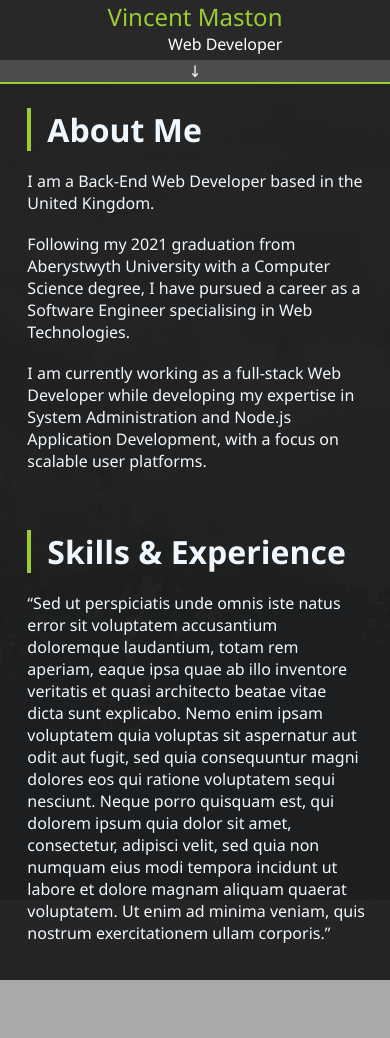
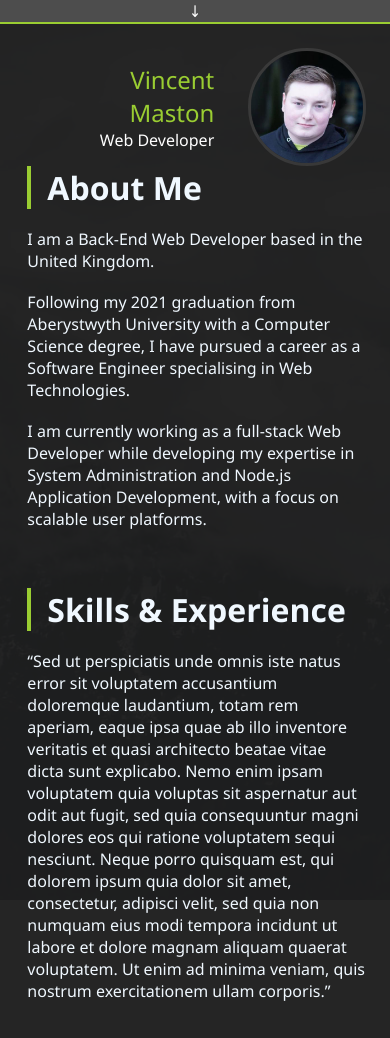
Before and after one commit to VMaston/vmaston.github.io, a Jekyll site: the page built from index.md, in a window 390 px wide. Built offline with Jekyll 4.4.1, drawn with Linux system fonts in a browser that asks for light colours; before the commit the page ends 980 px from its top, so only the background shows below that.

Commit message:
Revert "vincent maston - web developer mobile header"
This reverts commit ce09eb6d2867c6d254cc8527506bbf59d8c2d28b.

```diff
--- a/_includes/header.html
+++ b/_includes/header.html
@@ -2,12 +2,6 @@
 <script src="/assets/js/javascript_mobileheader.js"></script>
 
 <div class="header">
-  <div id="header-container" class="header-container imgdisplay">
-    <div class="name">
-      Vincent Maston
-      <div class="undername">Web Developer</div>
-    </div>
-  </div>
   <div class="mobile-dropdown" onclick="dropdown()">↓</div>
   <div class="line"></div>
   {% for item in site.navigation %} {% assign class = 'menu' %} {% if page.path contains item.title or (item.url == '/'
--- a/assets/css/styles.css
+++ b/assets/css/styles.css
@@ -126,21 +126,6 @@ button {
 
 @media only screen and (max-width: 768px) {
   /* For mobile phones: */
-
-  .header-container {
-    align-items: center;
-    justify-content: center;
-    padding: 0;
-    font-weight: 600 !important;
-  }
-
-  .me {
-    width: 7em;
-  }
-
-  .imgdisplay {
-    display: flex;
-  }
 
   .header {
     grid-area: header; /* Parent: Wrapper */
--- a/assets/css/styles_description.css
+++ b/assets/css/styles_description.css
@@ -24,6 +24,27 @@
   display: none;
 }
 
+.imgdisplay {
+  display: none;
+}
+
+@media only screen and (max-width: 1200px) {
+  /* For mobile phones: */
+  .image-container {
+    direction: rtl;
+    justify-content: right;
+    padding: 0;
+  }
+
+  .me {
+    width: 7em;
+  }
+
+  .imgdisplay {
+    display: flex;
+  }
+}
+
 .postwindow {
   max-width: 900px;
   padding: 20px;
--- a/index.md
+++ b/index.md
@@ -4,6 +4,14 @@ layout: default
 ---
 
 <link rel="stylesheet" type="text/css" href="/assets/css/styles_description.css" />
+
+  <div id="image-container" class="image-container imgdisplay">
+    <img class="me" src="/assets/img/me.jpg" alt="Vincent Maston" />
+    <div class="name">
+      Vincent Maston
+      <div class="undername">Web Developer</div>
+    </div>
+  </div>
 
 ### About Me
 
```
